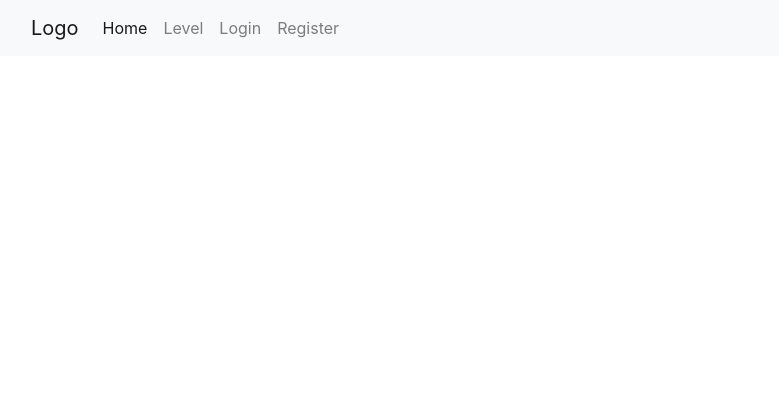
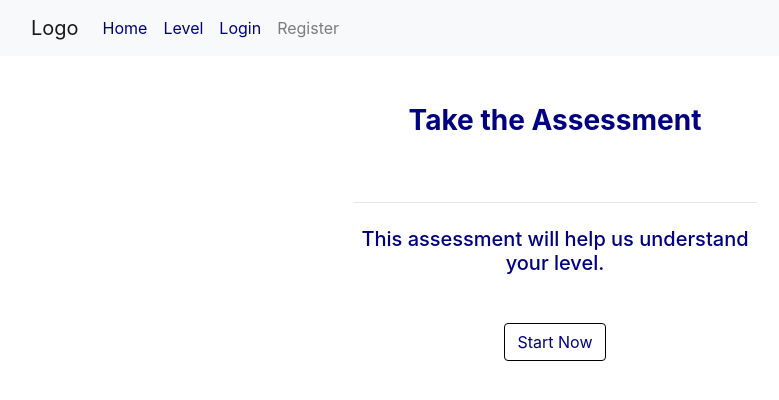
Before and after one commit to mohamedlafiteh/learning-system-project, a Django app: page / in a window 1280 px wide. Shown: the top 400 px of the page, without its empty margins (85-864 px from the left). Run offline with Django 3.2, Linux system fonts and the light colour scheme; some libraries are stand-ins or nearby versions.

Commit message:
Add the assessment button

```diff
--- a/syllabus/templates/syllabus/lecture_details_view.html
+++ b/syllabus/templates/syllabus/lecture_details_view.html
@@ -86,11 +86,11 @@
       </div>
 </section>
 
-<hr class="my-5" style="color:#ff5722;">
+<hr class="my-5" style="color:#000080;">
 
 <!-- Comments section -->
 <section >
-    <h4 class="mt-2 font-weight-bold" style="color:#ff5722;">Add your question:</h4>
+    <h4 class="mt-2 font-weight-bold" style="color:#000080;">Add your question:</h4>
     <br><br>
     <div class="container row">
       <div class="col-md-6">
--- a/syllabus/templates/syllabus/lecture_view.html
+++ b/syllabus/templates/syllabus/lecture_view.html
@@ -4,7 +4,7 @@
 
 
 {% block content %}
-<!-- section 1 for standards-->
+
 
 <section id="best-features" class="text-center">
               <h2 class="mb-5 mt-5 font-weight-bold" style="color:#000080;">Lectures</h2>
--- a/templates/main_page.html
+++ b/templates/main_page.html
@@ -21,18 +21,18 @@
                         <div class="collapse navbar-collapse" id="navbarNavDropdown">
                         <ul class="navbar-nav">
                             <li class="nav-item">
-                            <a class="nav-link active" aria-current="page" href="{% url 'home_page'%}">Home</a>
+                            <a class="nav-link active" style="color:#000080;"  aria-current="page" href="{% url 'home_page'%}">Home</a>
                             </li>
                             <li class="nav-item">
-                            <a class="nav-link" href="{% url 'syllabus:level_list'%}">Level</a>
+                            <a class="nav-link" style="color:#000080;"  href="{% url 'syllabus:level_list'%}">Level</a>
                             </li>
                             {% if user.is_authenticated%}
                             <li class="nav-item">
-                            <a class="nav-link" href="{% url 'user_account_logout'%}">Logout</a>
+                            <a class="nav-link" style="color:#000080;"  href="{% url 'user_account_logout'%}">Logout</a>
                             </li>
                              {% else%}
                             <li class="nav-item">
-                            <a class="nav-link" href="{% url 'user_account_login'%}">Login</a>
+                            <a class="nav-link" style="color:#000080;"  href="{% url 'user_account_login'%}">Login</a>
                             </li>
                             <li class="nav-item">
                             <a class="nav-link" href="{% url 'user_register'%}">Register</a>
--- /dev/null
+++ b/users_application/templates/users_application/home_page.html
@@ -0,0 +1,25 @@
+
+
+{% extends 'main_page.html'  %}
+{% load static %}
+
+{% block content %}
+
+
+<div id="intro" class="container-fluid d-flex align-items-center justify-content-center h-100">
+            <div class="row d-flex justify-content-center text-center">
+              <div class="col-md-10 text-white">
+                <!-- heading -->
+                <h3 class="display-6 font-weight-bold white-text  p-5 mb-2" style="color:#000080;" > Take the Assessment </h3>
+
+                <!-- divider -->
+                <hr style="color:#000080;">
+
+                <!-- description -->
+                <h5 class=" my-4" style="color:#000080;">This assessment will help us understand your level.</h5><br>
+                <a href="{% url 'syllabus:level_list' %}"> <button type="button" class="btn" style="color:#000080;border-color:black;"> Start Now</button> </a>
+              </div>
+            </div>
+          </div>
+
+{%endblock%}
--- a/users_application/urls.py
+++ b/users_application/urls.py
@@ -3,7 +3,7 @@ from django.urls import path
 from . import  views
 
 urlpatterns = [
-    path('',views.home_page, name='home_page'),
+    path('',views.HomeView.as_view(), name='home_page'),
     path('user_register/', views.user_register, name='user_register'),
     path('user_account_login/', views.user_account_login, name='user_account_login'),
     path('user_account_logout/', views.user_account_logout, name='user_account_logout'),
--- a/users_application/views.py
+++ b/users_application/views.py
@@ -4,6 +4,10 @@ from users_application.forms import UserForm,UserProfileForm
 from django.contrib.auth import authenticate,login,logout
 from django.urls import reverse
 from django.contrib.auth.decorators import login_required
+from syllabus.models import Level
+from .models import app_user
+from django.views.generic import TemplateView
+
 # Create your views here.
 def home_page(request):
     return render(request,'main_page.html')
@@ -60,3 +64,15 @@ def user_account_login(request):
 def user_account_logout(request):
     logout(request)
     return HttpResponseRedirect(reverse('home_page'))
+
+
+class HomeView(TemplateView):
+    template_name = 'users_application/home_page.html'
+
+    def get_context_data(self, **kwargs):
+        context = super().get_context_data(**kwargs)
+        level = Level.objects.all()
+        instructor = app_user.objects.filter(app_user='instructor')
+        context['levels'] = level
+        context['instructor'] = instructor
+        return context
```
Also changed, not shown: syllabus/templates/syllabus/level_view.html (+0 -24 lines), syllabus/templates/syllabus/subname_view.html (+1 -25 lines).
